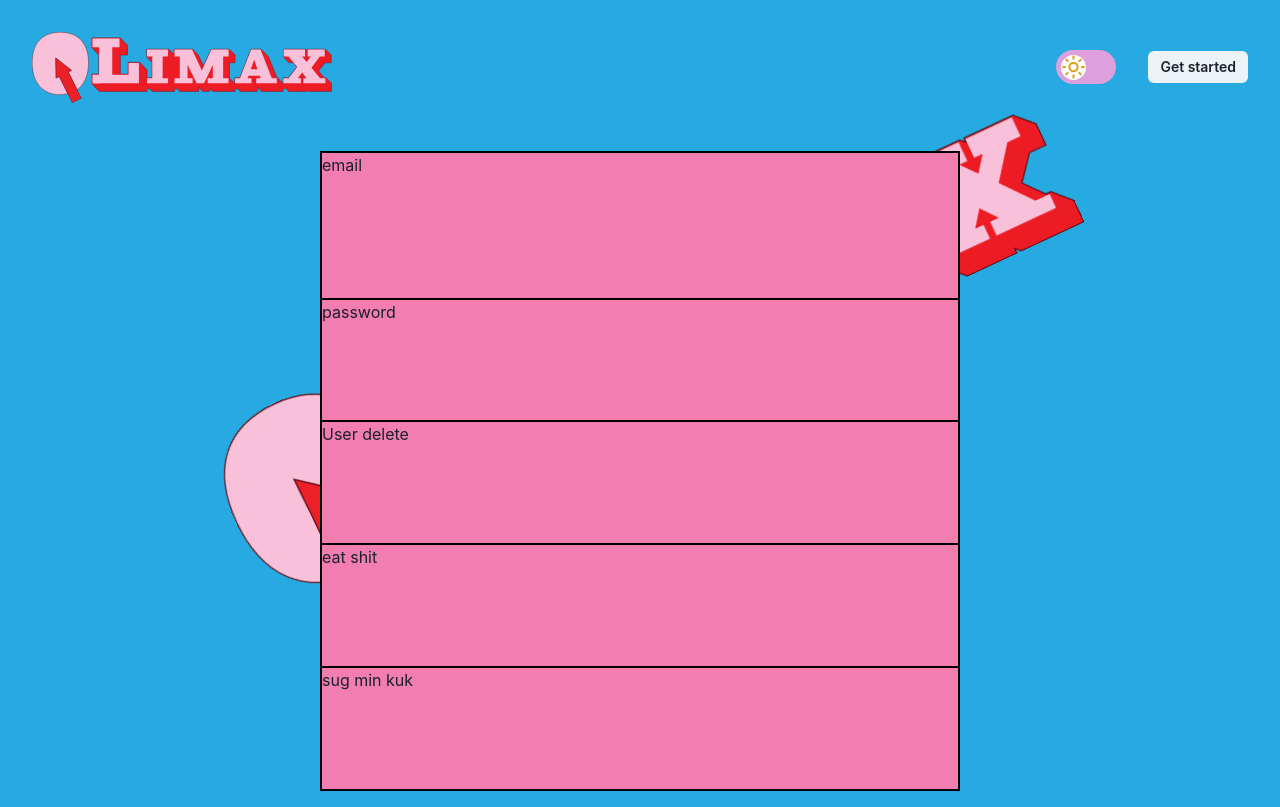
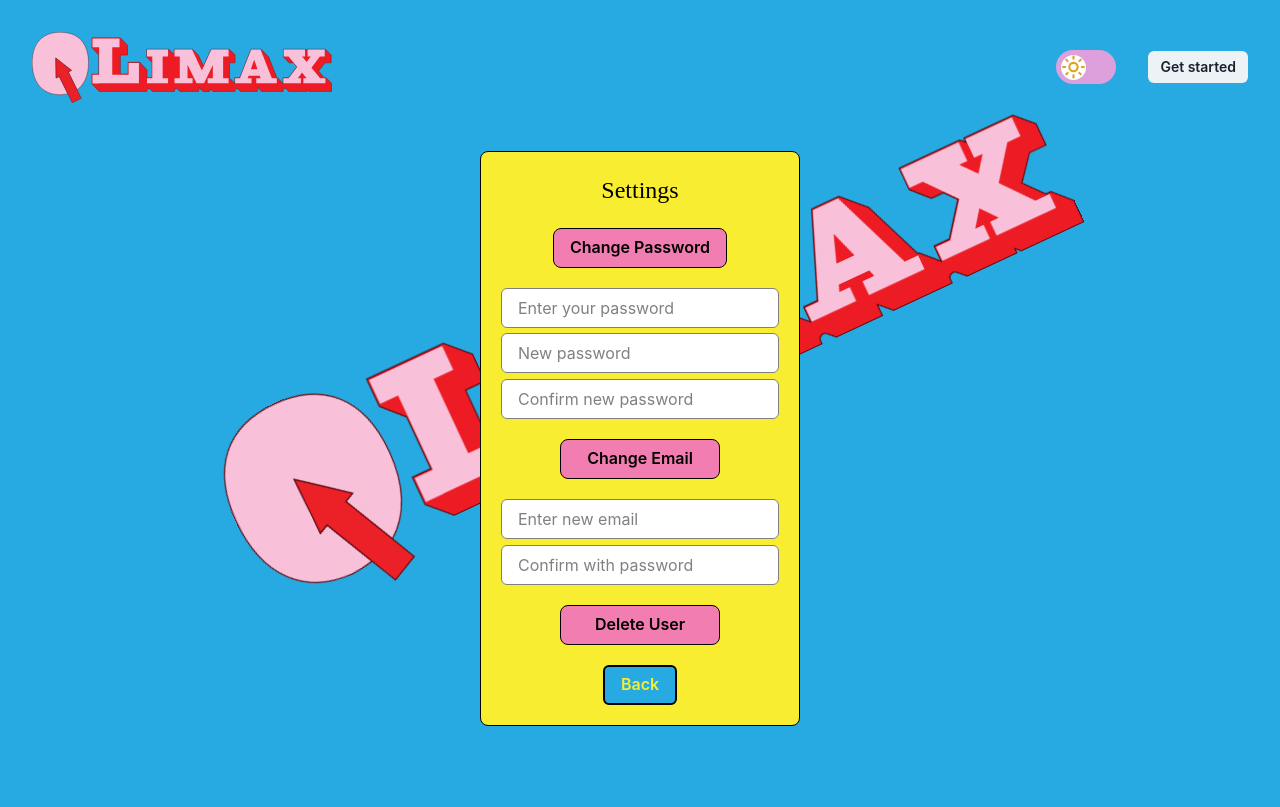
Before and after one commit to RauliYoung/QLimax, a Next.js app: page /settings in a window 1280 px wide. Built offline with nearby package versions, Linux system fonts and the light colour scheme; a web font is replaced by a local one.

Commit message:
modal for confirmation

```diff
--- a/src/app/components/authModals/settings.tsx
+++ b/src/app/components/authModals/settings.tsx
@@ -8,12 +8,14 @@ import {
   useColorModeValue,
   Flex,
   useStepContext,
+  useDisclosure,
 } from '@chakra-ui/react';
 import customTheme from '../../../../themes/theme';
 import {useMutation} from '@apollo/client';
 import {UPDATE_USER, DELETE_USER} from '@/app/lib/constants';
 import {UserContext} from '@/app/contexts/usercontext';
-import bcrypt from 'bcrypt';
+import {useToast} from '@chakra-ui/react';
+import {ConfirmationModal} from '../modals/confirmationModal';
 
 interface SettingsModalProps {
   onPasswordChange: (newPassword: string) => void;
@@ -25,6 +27,7 @@ const SettingsPage: React.FC = () => {
   const [newPassword, setNewPassword] = useState('');
   const [confirmPassword, setConfirmPassword] = useState('');
   const [currentPassword, setCurrentPassword] = useState('');
+  const toast = useToast();
 
   const [newEmail, setNewEmail] = useState('');
   const [confirmEmailPassword, setConfirmEmailPassword] = useState('');
@@ -33,12 +36,20 @@ const SettingsPage: React.FC = () => {
 
   const [updateUser] = useMutation(UPDATE_USER);
   const [deleteUser] = useMutation(DELETE_USER);
+  const {isOpen, onOpen, onClose} = useDisclosure();
 
   const handlePasswordChange = () => {
     console.log('USERUSERABUSER');
     console.log(user);
     if (newPassword !== confirmPassword) {
-      console.log('Passwords do not match');
+      toast({
+        title: 'Passwords do not match',
+        description: 'Please make sure your passwords match.',
+        status: 'error',
+        duration: 5000,
+        isClosable: true,
+        position: 'bottom-left',
+      });
       return;
     }
 
@@ -73,34 +84,45 @@ const SettingsPage: React.FC = () => {
       },
     })
       .then(() => {
-        console.log('Email changed successfully');
+        toast({
+          title: 'Email changed successfully',
+          status: 'success',
+          duration: 5000,
+          isClosable: true,
+          position: 'bottom-left',
+        });
       })
       .catch((error) => {
-        console.error('Error changing email:', error);
+        toast({
+          title: 'Error changing email',
+          description: 'Unable to change email. Please try again.',
+          status: 'error',
+          duration: 5000,
+          isClosable: true,
+          position: 'bottom-left',
+        });
       });
   };
-
   const handleUserDelete = () => {
-    const confirmation = window.confirm(
-      'Are you sure? \n This will delete your account'
-    );
-
-    if (!confirmation) {
-      return;
-    }
-
   deleteUser({
     variables: {
       deleteUserId: user?.id,
     },
   })
     .then(() => {
-        console.log('User deleted changed successfully');
+      toast({
+        title: 'User deleted successfully',
+        status: 'success',
+        duration: 5000,
+        isClosable: true,
+        position: 'bottom-left',
+      });
     })
     .catch((error) => {
       console.error('Error deleting user:', error);
     });
 };
+
 
   const handleBackButton = () => {
     window.location.href = '/';
@@ -221,20 +243,12 @@ const SettingsPage: React.FC = () => {
                 onChange={(e) => setConfirmEmailPassword(e.target.value)}
               ></Input>
             </Flex>
-            <Flex>
-              <Button
-                textAlign="center"
-                color="black"
-                _hover={{bg: '#677589'}}
-                onClick={handleUserDelete}
-                bg={inputsBg}
-                minW={'10rem'}
-                border={`1px solid ${customTheme.colors.black}`}
-                borderRadius="8px"
-              >
-                Delete User
-              </Button>
-            </Flex>
+            <ConfirmationModal
+              isOpen={isOpen}
+              onClose={onClose}
+              message="Are you sure you want to delete your account?"
+              onConfirm={handleUserDelete}
+            />
               <Button
               color={textColor}
               _hover={{bg: '#677589'}}
--- /dev/null
+++ b/src/app/components/modals/confirmationModal.tsx
@@ -0,0 +1,71 @@
+import {
+  Button,
+  Modal,
+  ModalOverlay,
+  ModalContent,
+  ModalHeader,
+  ModalFooter,
+  ModalBody,
+  ModalCloseButton,
+  useDisclosure,
+  useColorModeValue,
+} from '@chakra-ui/react';
+import customTheme from '../../../../themes/theme';
+import { handleLogout } from '@/app/lib/logoutHelper';
+import { UserContext } from '@/app/contexts/usercontext';
+import React from 'react';
+
+interface ConfirmationModalProps {
+  message: string;
+  onConfirm: () => void;
+  isOpen: boolean;
+  onClose: () => void;
+}
+export const ConfirmationModal = ({
+  message,
+  onConfirm,
+}: ConfirmationModalProps) => {
+  const {isOpen, onOpen, onClose} = useDisclosure();
+  const { setUser } = React.useContext(UserContext);
+
+  const handleConfirm = () => {
+    onConfirm();
+    onClose();
+    handleLogout(setUser);
+  };
+  const inputsBg = useColorModeValue('qlimax.bg-pink', 'qlimax.bg-yellow');
+
+  return (
+    <>
+      <Button
+        textAlign="center"
+        color="black"
+        _hover={{bg: '#677589'}}
+        onClick={onOpen}
+        bg={inputsBg}
+        minW={'10rem'}
+        border={`1px solid ${customTheme.colors.black}`}
+        borderRadius="8px"
+      >
+        Delete User
+      </Button>
+      <Modal isOpen={isOpen} onClose={onClose}>
+        <ModalOverlay />
+        <ModalContent>
+          <ModalHeader>Confirmation</ModalHeader>
+          <ModalCloseButton />
+          <ModalBody>{message}</ModalBody>
+
+          <ModalFooter>
+            <Button  mr={3} onClick={onClose}>
+              Cancel
+            </Button>
+            <Button  onClick={handleConfirm} colorScheme="red">
+              Confirm
+            </Button>
+          </ModalFooter>
+        </ModalContent>
+      </Modal>
+    </>
+  );
+};
--- a/src/app/components/navbar/drawer/drawer.tsx
+++ b/src/app/components/navbar/drawer/drawer.tsx
@@ -7,6 +7,7 @@ import {
   BsHeartFill,
   BsSearch,
 } from 'react-icons/bs';
+import { RiApps2Fill } from "react-icons/ri";
 import React from 'react';
 import './drawer.scss';
 import * as ChakraUi from '@chakra-ui/icons';
@@ -28,7 +29,7 @@ export function Drawer() {
   } = Chakra.useDisclosure();
   const {setUser} = React.useContext(UserContext);
 
-  const handleLogout = () => {
+ const handleLogout = () => {
     localStorage.removeItem('QLimaxUser');
     setUser(null);
     onModalClose();
@@ -39,10 +40,11 @@ export function Drawer() {
     <>
       <Chakra.IconButton
         aria-label="open sidebar"
-        variant="solid"
         className="drawer-toggle"
-        icon={<ChakraUi.PlusSquareIcon />}
+        icon={<RiApps2Fill />}
         onClick={onDrawerOpen}
+        variant="outline"
+        size="lg"
       />
 
       <Chakra.Drawer
@@ -83,7 +85,7 @@ export function Drawer() {
                 Profile
               </Chakra.MenuButton>
               <Chakra.MenuList>
-                <Chakra.MenuItem icon={<ChakraUi.SettingsIcon />}>
+                <Chakra.MenuItem icon={<ChakraUi.SettingsIcon />} onClick={() => router.push('/settings')}>
                   Settings
                 </Chakra.MenuItem>
                 <Chakra.MenuItem
--- /dev/null
+++ b/src/app/lib/logoutHelper.ts
@@ -0,0 +1,4 @@
+export function handleLogout(setUser: any) {
+  localStorage.removeItem('QLimaxUser');
+  setUser(null);
+};
--- a/src/app/settings/page.tsx
+++ b/src/app/settings/page.tsx
@@ -1,35 +1,7 @@
-import {
-  Box,
-  Container,
-  Heading,
-  Text,
-  VStack,
-  Divider,
-  Button,
-  Textarea,
-  IconButton,
-  Flex,
-  Tag,
-  Stack,
-  Grid,
-} from '@chakra-ui/react';
+'use client';
+import SettingsPage from '../components/authModals/settings';
 
-const SettingsPage = () => {
-  return (
-    <Grid
-      w="80vh"
-      height="80vh"
-      bg="qlimax.bg-pink"
-      border="solid 1px black"
-      m="auto"
-      gridTemplateRows="minmax(50px, auto)"
-    >
-      <Box border="solid 1px black">email</Box>
-      <Box border="solid 1px black">password</Box>
-      <Box border="solid 1px black">User delete</Box>
-      <Box border="solid 1px black">eat shit</Box>
-      <Box border="solid 1px black">sug min kuk</Box>
-    </Grid>
-  );
+const Settings = () => {
+  return <SettingsPage />;
 };
-export default SettingsPage;
+export default Settings;
```
Also changed, not shown: src/app/components/authModals/signup.tsx (+10 -1 lines). Lines whose indentation alone changed are shown as unchanged.
